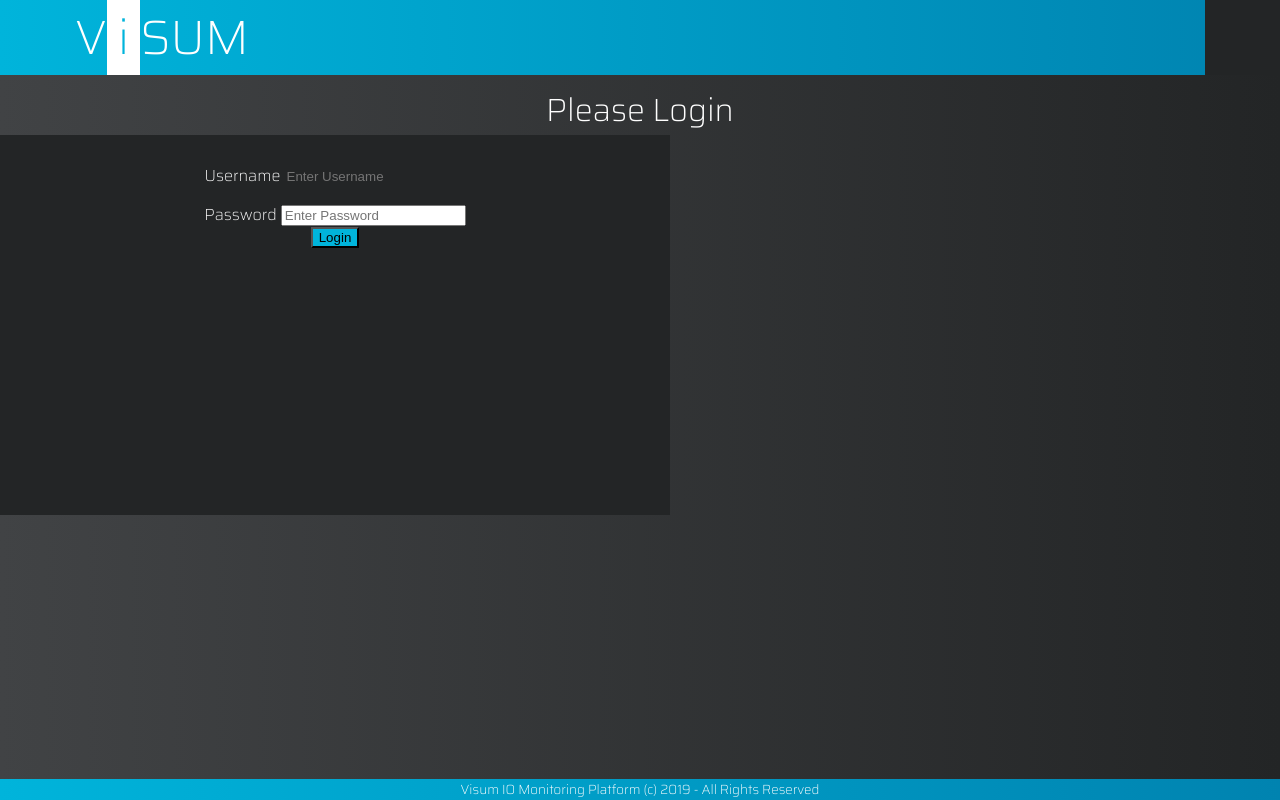
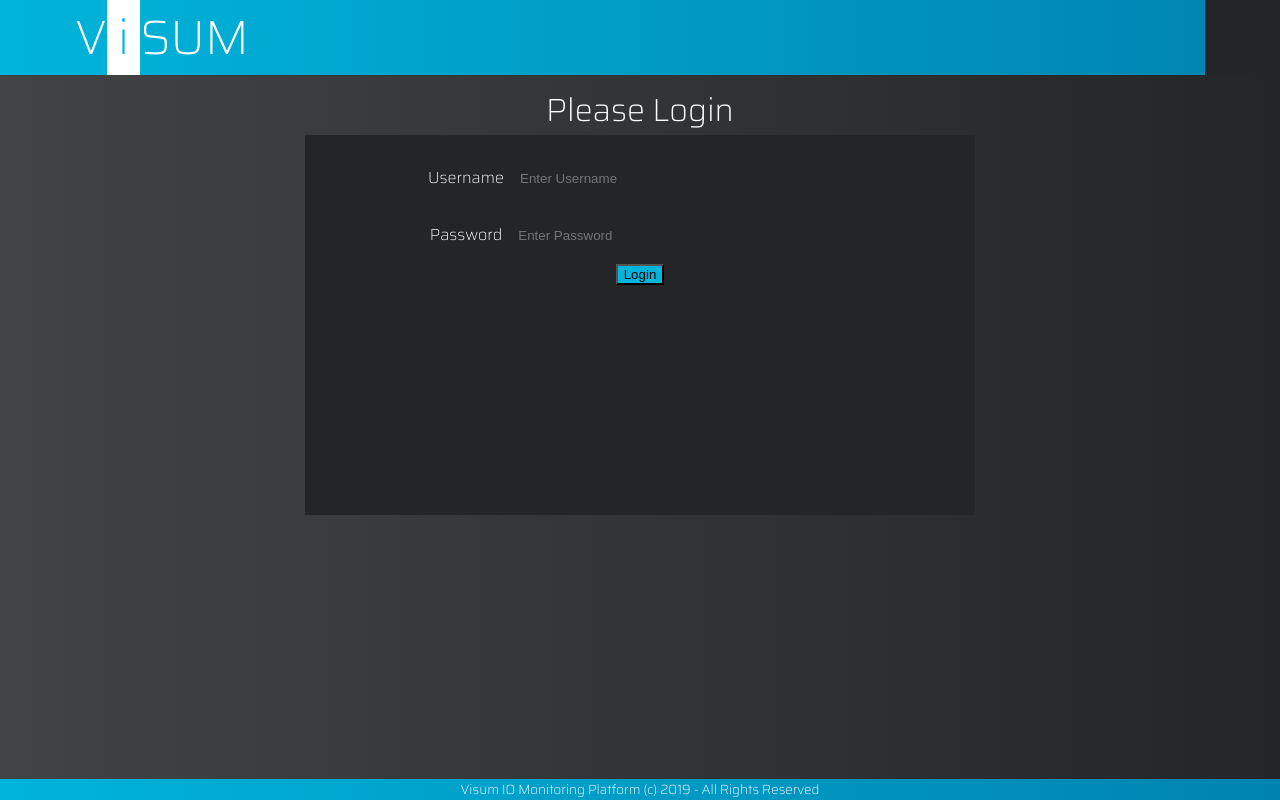
Before and after one commit to JoshuaBuist/visumio, a Python web app: template templates/login.html in a window 1280 px wide. Run offline with Jinja, Linux system fonts and the light colour scheme; the template is opened without the code that fills it, so the values that code supplies are empty.

Commit message:
Styling Login Page

```diff
--- a/css/main.css
+++ b/css/main.css
@@ -48,17 +48,22 @@ main {
     min-height: 100vh;
 }
 
-input[type="text"],form[type="password"] {
+input {
+    margin: 10px;
+}
+
+input[type="text"],input[type="password"] {
     border: 1px #fff;
     background: none;
-    widows: 50%;
+    width: 50%;
     min-width: 100px;
-    height: 50px;
+    height: 35px;
     line-height: 25px;
 }
 
 input[type="submit"] {
-    min-width: 100px;
+    border: none;
+    width: 150px;
     height: 50px;
 }
 
@@ -79,6 +84,7 @@ div.panel {
 div.panel2 {
     width: 50%;
     height: 350px;
+    margin: auto;
     padding: 15px;
     background: #232526;
 }
--- a/templates/login.html
+++ b/templates/login.html
@@ -13,10 +13,10 @@ Visum IO Monitoring Platform (c) 2019 - All Rights Reserved
 
     <meta name="viewport" content='width=device-width, initial-scale=1.0, maximum-scale=1.0, user-scalable=0'>
 
-    <link rel="stylesheet" type="text/css" media="screen" href="css/reset.css?v=0.1" />
-    <link rel="stylesheet" type="text/css" media="screen" href="css/fonts.css?v=0.1" />
-    <link rel="stylesheet" type="text/css" media="screen" href="css/colors.css?v=0.1" />
-    <link rel="stylesheet" type="text/css" media="screen" href="css/main.css?v=0.1" />
+    <link rel="stylesheet" type="text/css" media="screen" href="css/reset.css?v=0.2" />
+    <link rel="stylesheet" type="text/css" media="screen" href="css/fonts.css?v=0.2" />
+    <link rel="stylesheet" type="text/css" media="screen" href="css/colors.css?v=0.2" />
+    <link rel="stylesheet" type="text/css" media="screen" href="css/main.css?v=0.2" />
 </head>
 <body>
     <header>
```
